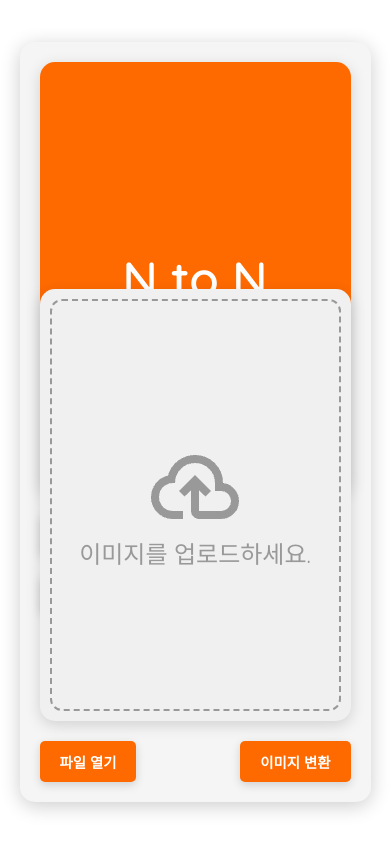
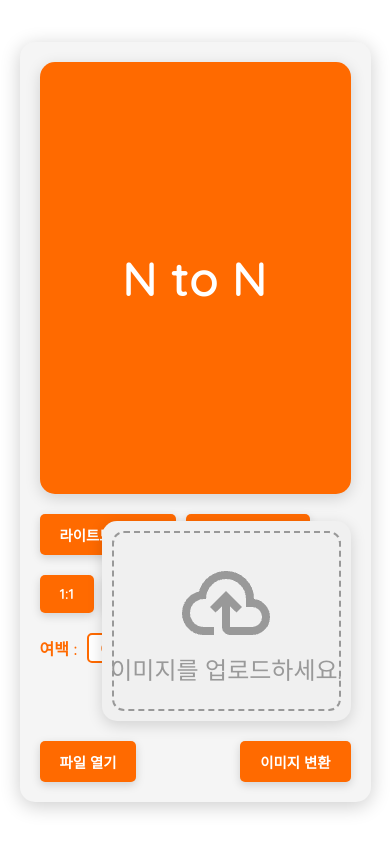
Before and after one commit to Four-Star/For_instagram, a Flask app: page / in a window 390 px wide. Run offline with Flask 3, Linux system fonts and the light colour scheme.

Commit message:
modification

```diff
--- a/static/style.css
+++ b/static/style.css
@@ -269,12 +269,20 @@ body {
     color: #FF6A00;
 }
 
+/* 작은 화면에서는 세로 정렬 */
 @media (max-width: 768px) {
-    .container {
+    .main-content {
         flex-direction: column;
+        gap: 20px; /* 위아래 간격 추가 */
     }
 
     .left-section, .right-section {
         width: 100%;
     }
+
+    /* 업로드 영역 크기 조절 */
+    .upload-area {
+        max-width: 80%; /* 모바일에서 크기 줄이기 */
+        height: 200px; /* 높이도 줄이기 */
+    }
 }
```
